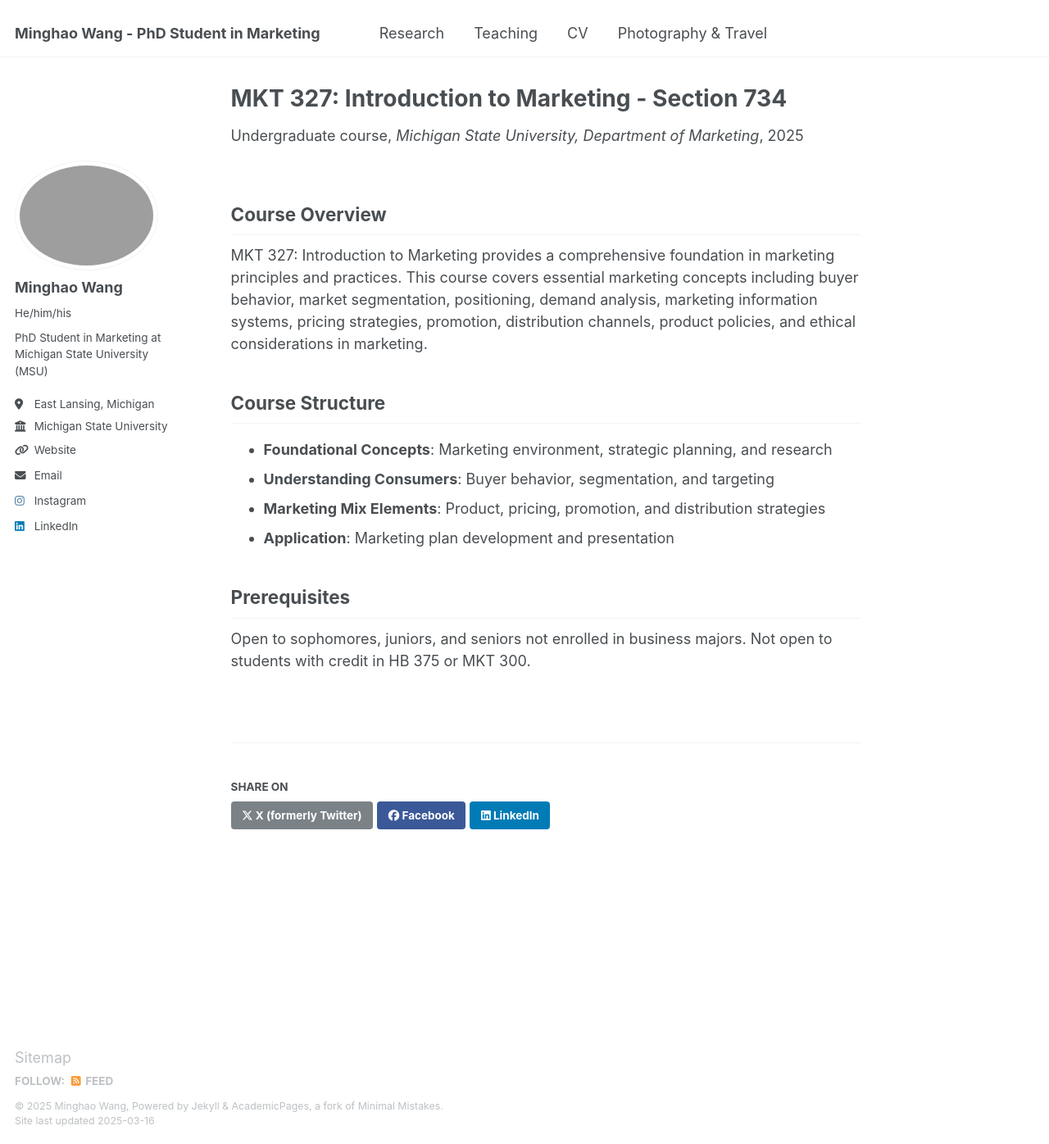
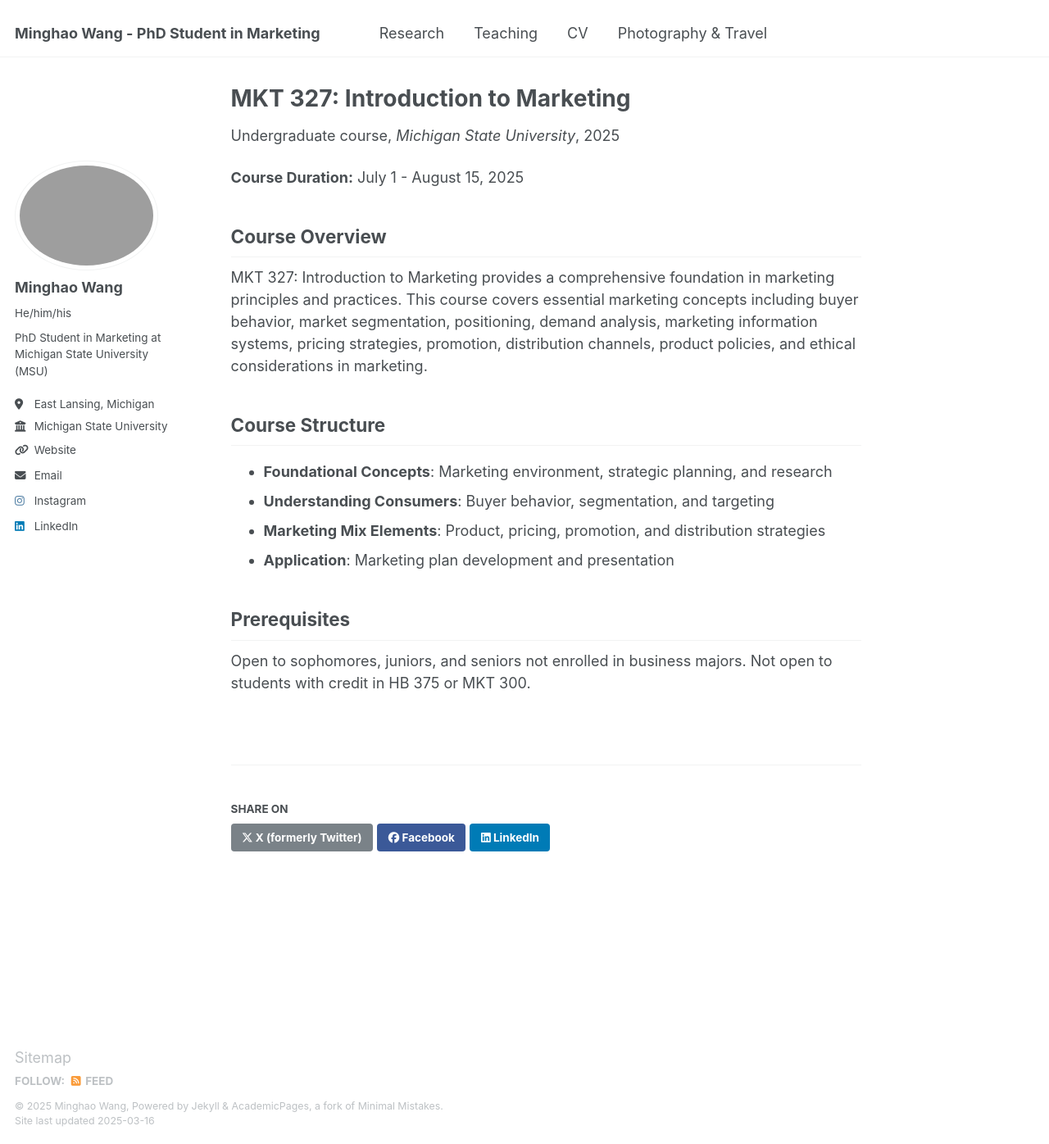
Before and after one commit to minghaowang-research/minghaowang-research.github.io, a Jekyll site: the page built from _teaching/2025-summer-marketing-327.md.md, in a window 1280 px wide and 1396 px high. Shown: the whole window at 82% size. Built offline with Jekyll 4.4.1, drawn with Linux system fonts in a browser that asks for light colours.

Commit message:
Teaching again

```diff
--- a/_teaching/2025-summer-marketing-327.md.md
+++ b/_teaching/2025-summer-marketing-327.md.md
@@ -1,12 +1,14 @@
 ---
-title: "MKT 327: Introduction to Marketing - Section 734"
+title: "MKT 327: Introduction to Marketing"
 collection: teaching
 type: "Undergraduate course"
 permalink: /teaching/2025-summer-marketing-327
-venue: "Michigan State University, Department of Marketing"
-date: 2025-07-01 to 2025-08/15
+venue: "Michigan State University"
+date: 2025-07-01
 location: "East Lansing, Michigan"
 ---
+
+**Course Duration:** July 1 - August 15, 2025
 
 ## Course Overview
 
@@ -20,4 +22,5 @@ MKT 327: Introduction to Marketing provides a comprehensive foundation in market
 * **Application**: Marketing plan development and presentation
 
 ## Prerequisites
+
 Open to sophomores, juniors, and seniors not enrolled in business majors. Not open to students with credit in HB 375 or MKT 300.
```
Also changed, not shown: _pages/teaching.md (+0 -4 lines).
